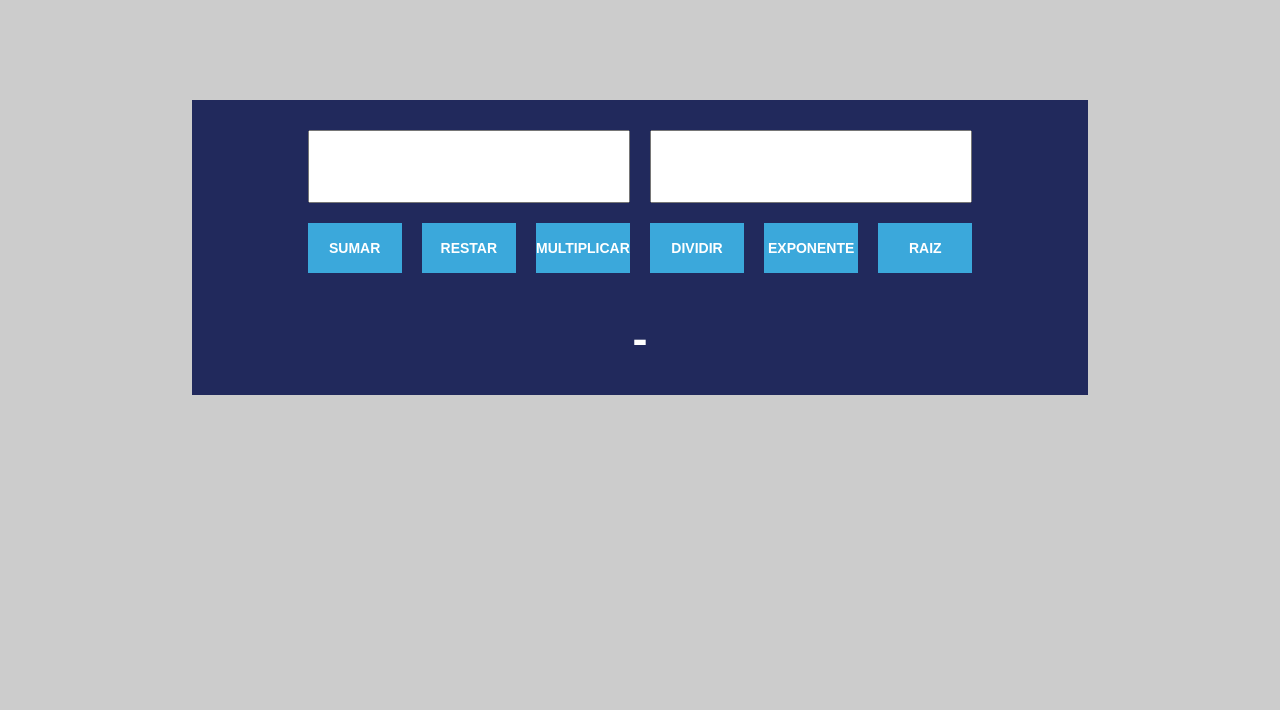
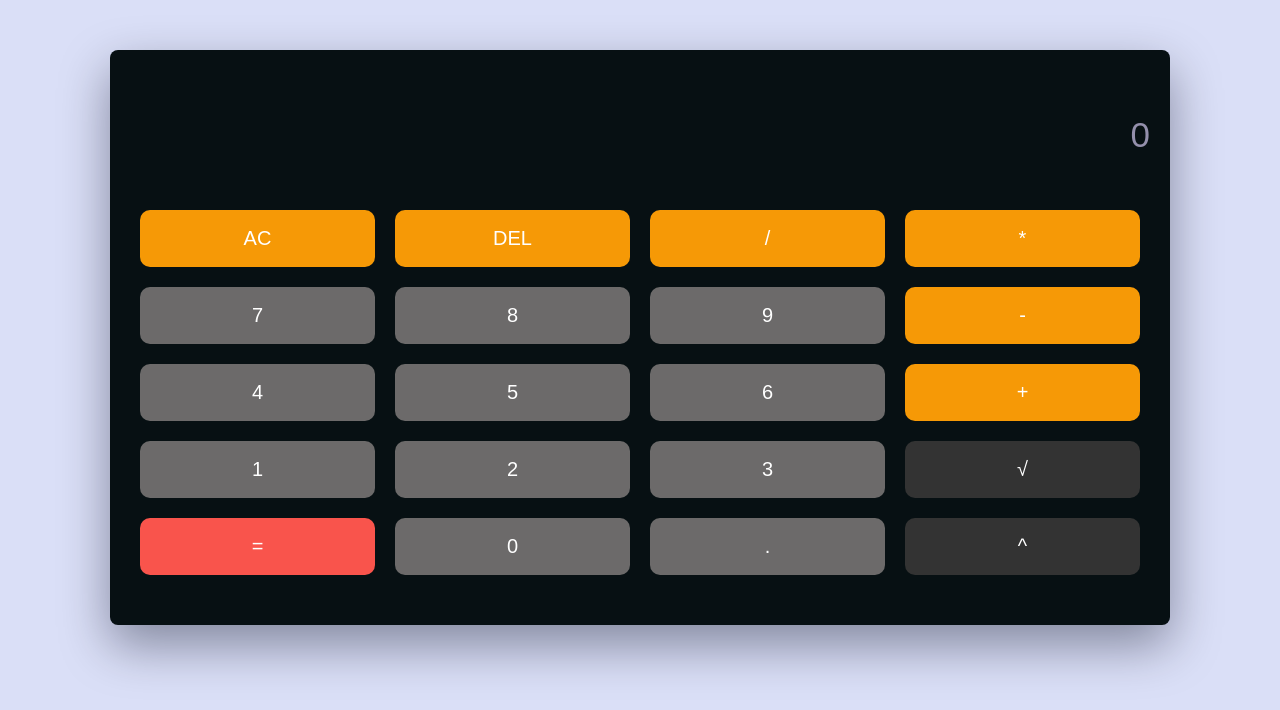
Before and after one commit to IDAI-SD2025-Avangers-2025/Calculadora-Adolfo, a plain HTML site: page calculadora.html in a window 1280 px wide. Drawn offline with Linux system fonts and the light colour scheme.

Commit message:
Calculadora terminada

```diff
--- a/calculadora.html
+++ b/calculadora.html
@@ -3,112 +3,53 @@
 <head>
      <meta charset="UTF-8">
      <meta name="viewport" content="width=device-width, initial-scale=1.0">
-     <title>Calculadora JS Richard</title>
+     <link rel="stylesheet" href="style.css">
+	 <title>Calculadora JS Adolfo</title>
+</head>
+<body>
+<div class="calculadora">
+    <div class="calculation">
 
-     <style type="text/css">
-		*{
-			margin: 0;
-			padding: 0;
-			box-sizing: border-box;
-		}
+      <div class="num">
+        <input type="text" id="input" placeholder="0" disabled />
+      </div>
 
-		body{
-			font-family: arial;
-			background: #ccc;
-			color: #3ba8db;
-		}
+      <div class="botones">
 
-		.contenedor{
-			width: 70%;
-			margin: 100px auto;
-			background: #21295c;
-			padding: 20px;
-			display: flex;
-			align-items: center;
-			flex-direction: column;
-		}
-
-		.inputs{
-			width: 80%;
-			display: flex;
-			flex-direction: row;
-			justify-content: space-between;
-		}
-
-		.inputs input{
-			width: 50%;
-			margin: 10px;
-			padding: 20px;
-			text-align: center;
-			font-size: 25px;
-			font-weight: 600;
-			color: #21295c;
-		}
-
-		.btns{
-			display: flex;
-			flex-direction: row;
-			width: 80%;
-			justify-content: space-around;
-		}
-
-		.btns button{
-			width: 25%;
-			height: 50px;
-			margin: 10px;
-			cursor: pointer;
-			text-transform: uppercase;
-			font-weight: 700;
-			font-size: 14px;
-			background: #3ba8db;
-			color: #fff;
-			border: 0;
-			transition: all 0.3s;
-		}
+        <button data-number="AC" id="limpiar" class="operacion-button boton">AC</button>
+        <button data-number="DEL" id="borrar" class="operacion-button boton">DEL</button>
+        <button data-number="/" class="operacion-button boton">/</button>
+        <button data-number="*" class="operacion-button boton">*</button>
 
 
-		.btns button:hover{
-			background: #92f8ff80;
-		}
-
-		.result{
-			display: flex;
-			flex-direction: row;
-			justify-content: center;
-			width: 80%;
-			margin: 30px 0 10px 0;
-		}
-
-		.result p{
-			color: #fff;
-			font-size: 45px;
-			font-weight: 700;
-		}
-
-	</style>
-</head>
-<body>
-     <div class="contenedor">
-		<div id="inputs" class="inputs">
-			<input type="number" id="numero1">
-			<input type="number" id="numero2">
-		</div>
-
-		<div id="btns" class="btns">
-			<button id="suma">Sumar</button>
-			<button id="resta">Restar</button>
-			<button id="multiplica">Multiplicar</button>
-			<button id="divide">Dividir</button>
-			<button id="exponente">Exponente</button>
-			<button id="raiz">Raiz</button>
+        <button data-number="7" class="digito-button boton">7</button>
+		<button data-number="8" class="digito-button boton">8</button>
+        <button data-number="9" class="digito-button boton">9</button>
+        <button data-number="-" class="operacion-button boton">-</button>
+		<button data-number="4" class="digito-button boton">4</button>
 
 
-		</div>
+        <button data-number="5" class="digito-button boton">5</button>
+        <button data-number="6" class="digito-button boton">6</button>
+        <button data-number="+" class="operacion-button boton">+</button>
+        <button data-number="1" class="digito-button boton">1</button>
+        <button data-number="2" class="digito-button boton">2</button>
 
-		<div class="result">
-			<p id="resultado">-</p>
-		</div>
-	</div>
+
+        <button data-number="3" class="digito-button boton">3</button>
+        <button data-number="√" class="lateral-button boton">√</button>
+        <button data-number="=" id="igual" class="operacion-boton">=</button>
+
+
+        <button data-number="0" id="cero" class="digito-button boton">0</button>
+        <button data-number="." class="digito-button boton">.</button>
+		<button data-number="^" class="lateral-button boton">^</button>
+
+      </div>
+    </div>
+</div>
+
+	<script src="script.js"></script>
 
 </body>
 </html>
--- /dev/null
+++ b/script.js
@@ -0,0 +1,71 @@
+let igualPressed = 0;
+let buttonInput = document.querySelectorAll(".boton");
+let input = document.getElementById("input");
+let igual = document.getElementById("igual");
+let limpiar = document.getElementById("limpiar");
+let borrar = document.getElementById("borrar");
+
+window.onload = () => {
+    input.value = "";
+};
+
+buttonInput.forEach((buttonClass) => {
+    buttonClass.addEventListener("click", (event) => {
+        let value = event.target.dataset.number;
+
+        if (igualPressed === 1 && !isNaN(value) && value !== "." && !["AC", "DEL", "+", "-", "*", "/", "√", "^"].includes(value)) {
+            input.value = "";
+            igualPressed = 0;
+        } else if (igualPressed === 1) {
+            igualPressed = 0;
+        }
+
+        if (value === "AC") {
+            input.value = "";
+            return;
+        }
+
+        if (value === "DEL") {
+            input.value = input.value.slice(0, -1);
+            return;
+        }
+
+        if (value === "√") {
+            input.value += "Math.sqrt(";
+            return;
+        }
+
+        if (input.value.endsWith("Math.sqrt(") && "+-*/".includes(value)) {
+            input.value = input.value.slice(0, -10);
+            input.value += value;
+            return;
+        }
+
+        input.value += value;
+
+        if (input.value.includes("Math.sqrt(") && !isNaN(value)) {
+            input.value += ")";
+        }
+    });
+});
+
+igual.addEventListener("click", () => {
+    igualPressed = 1;
+    let inputValue = input.value;
+
+    try {
+        let expression = inputValue
+            .replaceAll("^", "**");
+
+        let result = eval(expression);
+
+        if (Number.isNaN(result) || !Number.isFinite(result)) {
+            input.value = "Error";
+            return;
+        }
+
+        input.value = Number.isInteger(result) ? result : result.toFixed(2);
+    } catch {
+        input.value = "Error";
+    }
+});
--- /dev/null
+++ b/style.css
@@ -0,0 +1,80 @@
+body {
+	width: 100%;
+    background-color: #dadff7;
+    margin: 0;
+    font-family: "Roboto Mono", monospace;
+}
+
+.calculadora {
+    width: 1000px;
+    background-color: #071013;
+    padding: 50px 30px;
+    margin: auto;
+    margin-top: 50px;
+    border-radius: 8px;
+    box-shadow: 0 20px 50px rgba(0, 5, 24, 0.4);
+    display: grid;
+    grid-template-columns: repeat(6, 1fr);
+    gap: 25px;
+}
+.calculation {
+    grid-column: span 6;
+}
+
+.num input {
+    width: 100%;
+    padding: 15px 10px;
+    font-size: 35px;
+    background-color: transparent;
+    color: white;
+    border: none;
+    text-align: right;
+}
+.num input::placeholder {
+    color: #9490ac;
+}
+
+.botones {
+    display: grid;
+    grid-template-columns: repeat(4, 1fr);
+    gap: 20px;
+    margin-top: 40px;
+}
+
+button {
+    font-size: 20px;
+    padding: 17px;
+    border: none;
+    border-radius: 10px;
+    color: white;
+    cursor: pointer;
+}
+
+.digito-button {
+    background-color: #6c6a6a;
+}
+.digito-button:hover {
+    background-color: #6c6a6aa8;
+}
+
+.operacion-button {
+    background-color: #f69906;
+}
+.operacion-button:hover {
+    background-color: #f69906a8;
+}
+
+#igual {
+	background-color: #f9544c;
+}
+
+#igual:hover {
+    background-color: #f9544ca8;
+}
+
+.lateral-button {
+    background-color: #333;
+}
+.lateral-button:hover {
+    background-color: #333333a8;
+}
```
